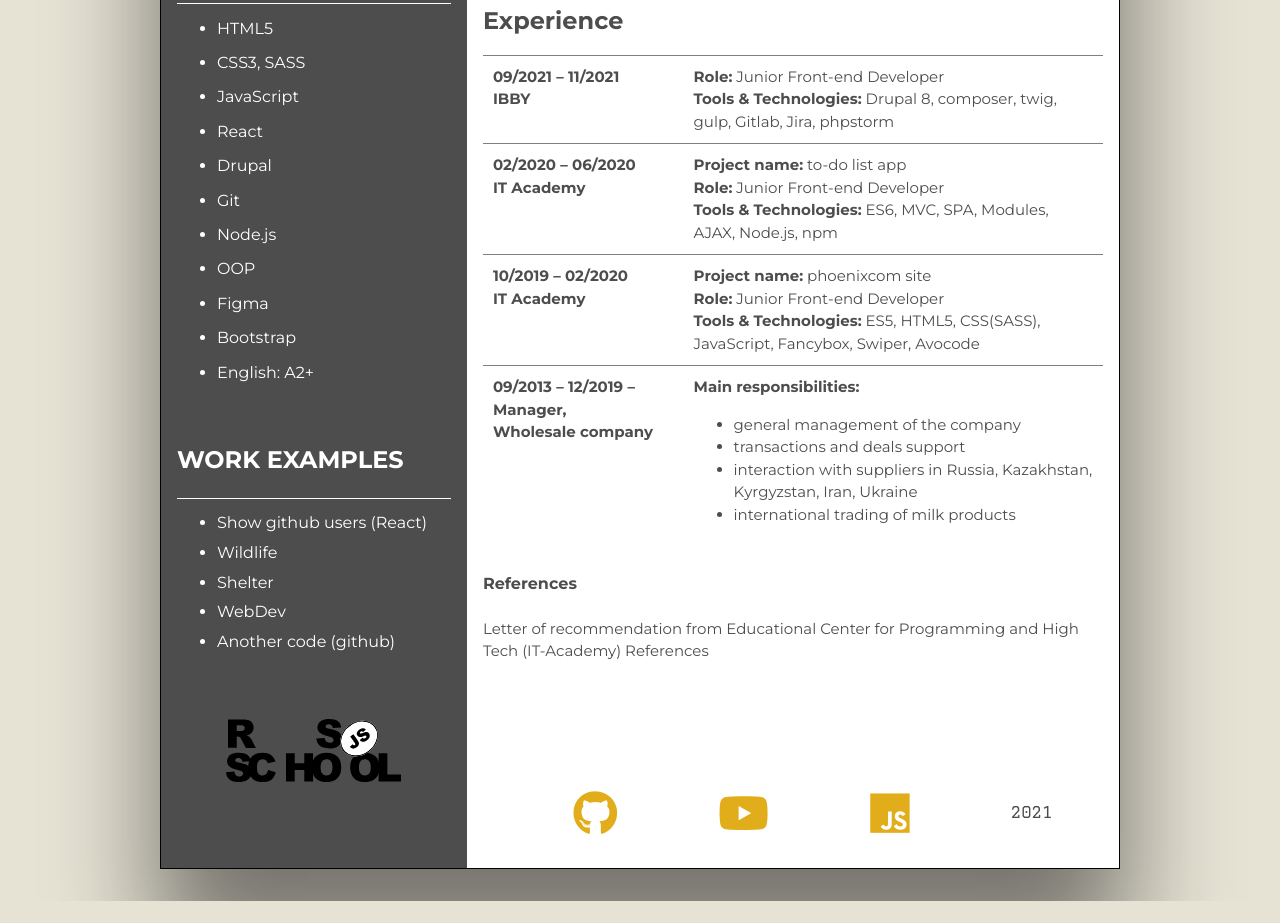
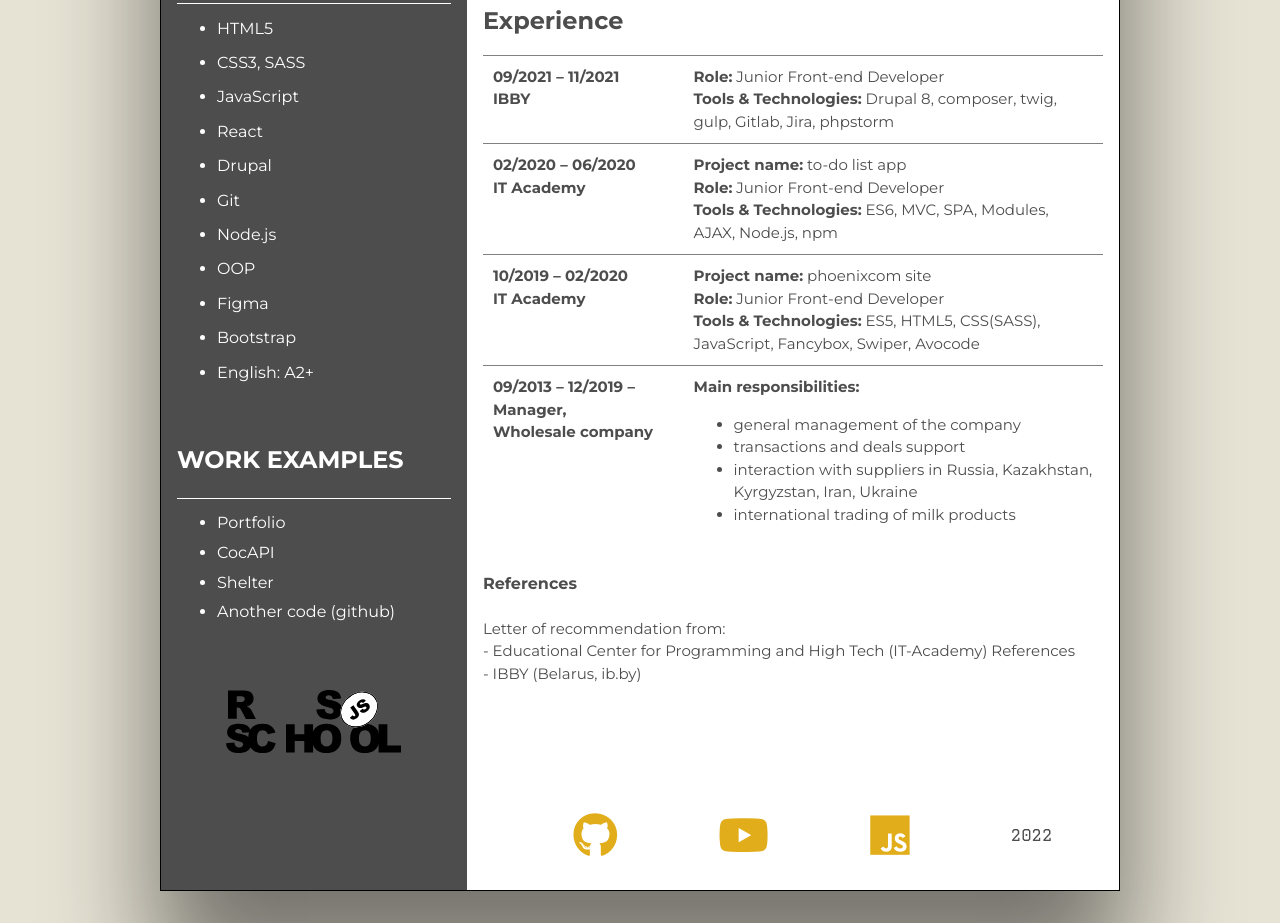
Before and after one commit to AlexandrDrozdFD/rsschool-cv, a plain HTML site: page index.html in a window 1280 px wide. Shown: the part 534-1457 px from the top of the page. Before the commit the page ends 1435 px from the top, so only its background shows below. Drawn offline with nearby package versions, Linux system fonts and the light colour scheme.

Commit message:
feat: change projects

```diff
--- a/index.html
+++ b/index.html
@@ -70,17 +70,13 @@
           <nav class="works">
             <ul>
               <li>
-                <a href="https://show-users-github.vercel.app">Show github users (React)</a>
+                <a href="https://portfolio-drozdfd.netlify.app">Portfolio</a>
               </li>
               <li>
-                <a href="https://alexandrdrozdfd-rrs2021q1-wildlife.netlify.app/">Wildlife</a>
+                <a href="https://cocapi.netlify.app">CocAPI</a>
               </li>
               <li>
-                <a
-                  href="https://rolling-scopes-school.github.io/alexandrdrozdfd-JS2020Q3/shelter/pages/main/">Shelter</a>
-              </li>
-              <li>
-                <a href="https://rolling-scopes-school.github.io/alexandrdrozdfd-JS2020Q3/webdev/">WebDev</a>
+                <a href="https://alexandrdrozdfd.github.io/shelter/pages/main">Shelter</a>
               </li>
               <li>
                 <a href="https://github.com/AlexandrDrozdFD">Another code (github)</a>
@@ -213,8 +209,9 @@
       <article class="referencies">
         <h4>References</h4>
         <p>
-          Letter of recommendation from Educational Center for Programming and
-          High Tech (IT-Academy) References
+          Letter of recommendation from:<br/>
+            - Educational Center for Programming and High Tech (IT-Academy) References<br/>
+            - IBBY (Belarus, ib.by)
         </p>
       </article>
       <footer class="footer">
@@ -232,7 +229,7 @@
               <a href="https://rs.school/js"><i class="fab fa-js"></i></a>
             </li>
             <li class="year">
-              <span class="year-font">2021</span>
+              <span class="year-font">2022</span>
             </li>
           </ul>
         </nav>
```
